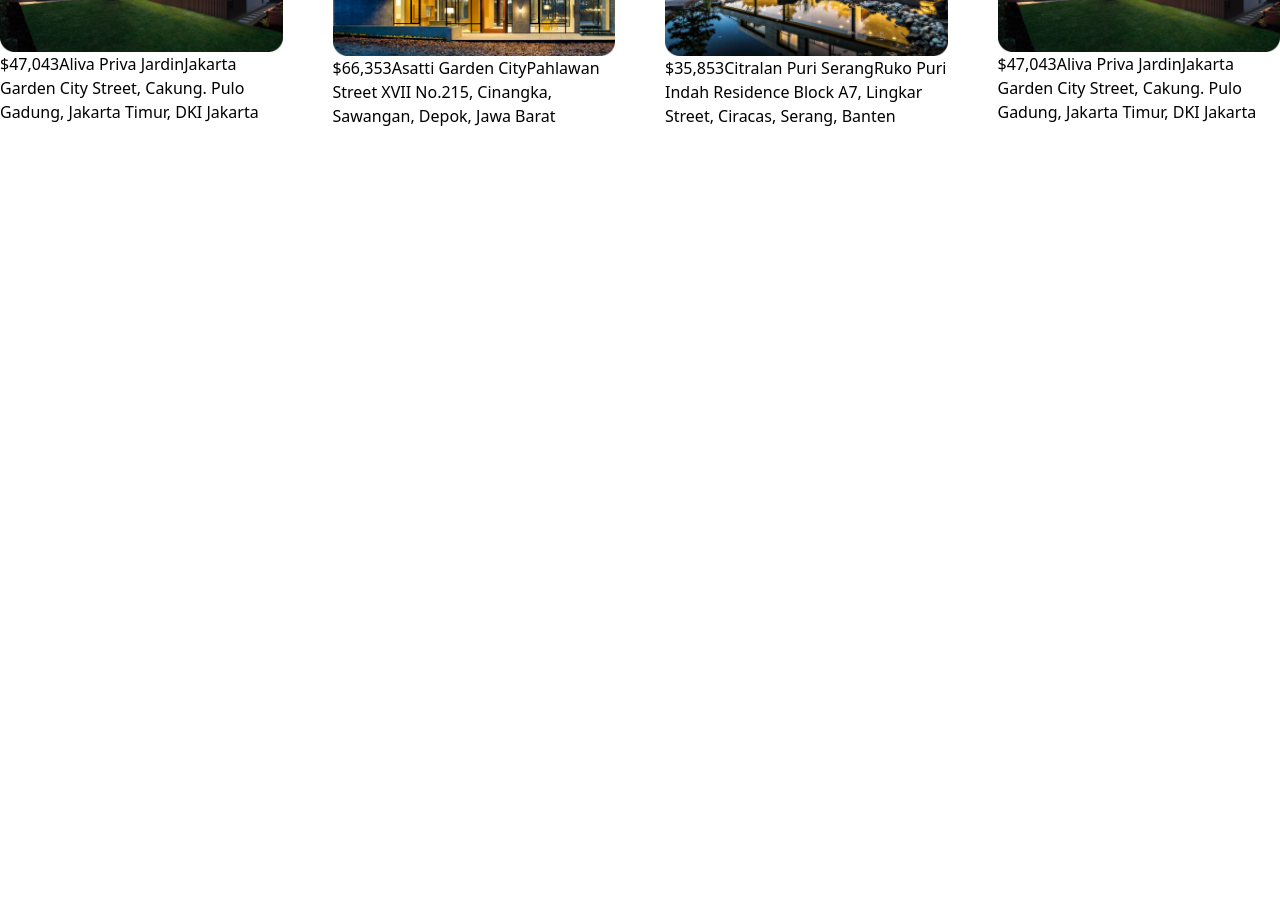
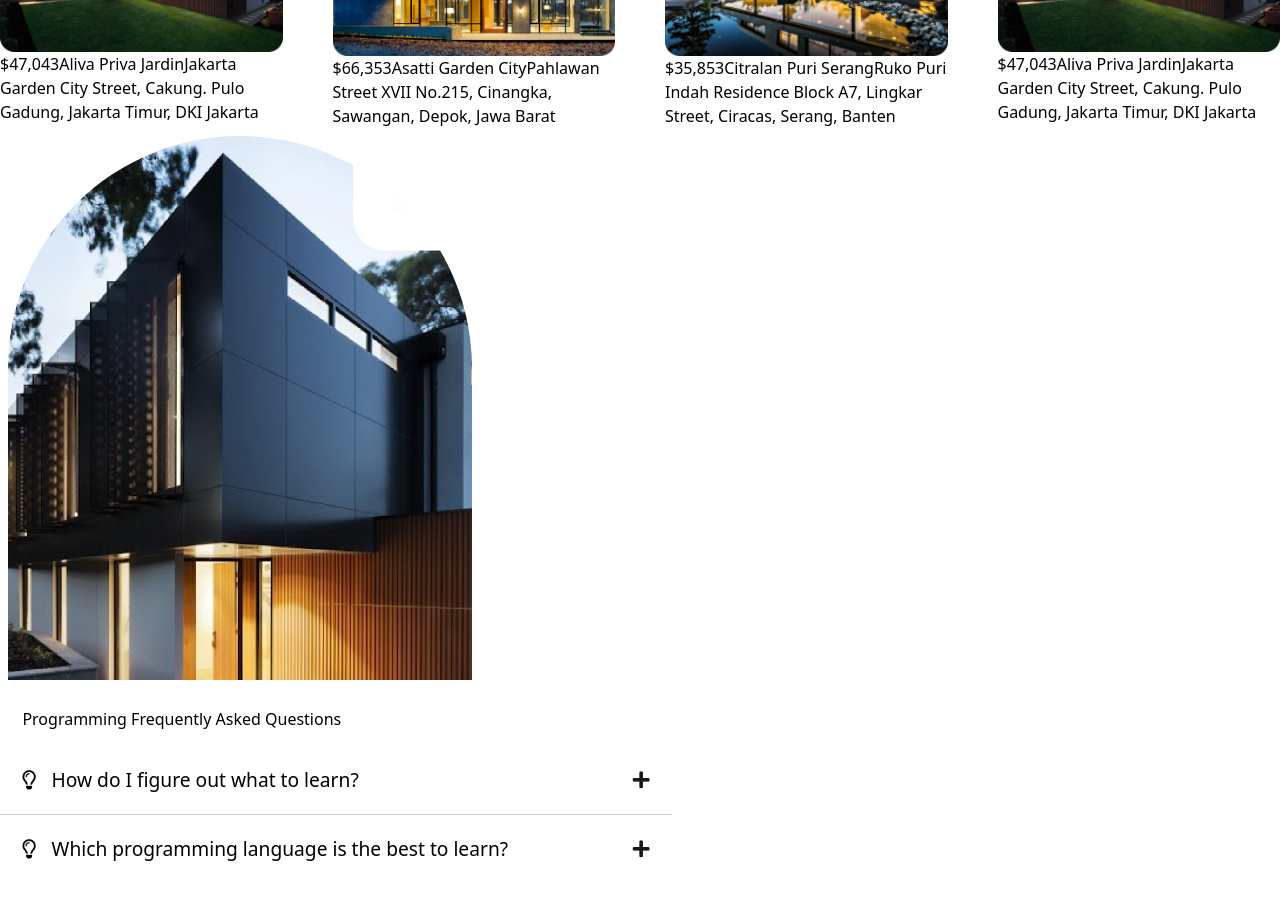
Before and after one commit to MuksanaAkter/real-estate-website, a React (Vite) app: page / in a window 1280 px wide. Shown: the part 2440-3340 px from the top of the page. Before the commit the page ends 2568 px from the top, so only its background shows below. Built offline with nearby package versions, Linux system fonts and the light colour scheme.

Commit message:
Feat: adding faq part

```diff
--- a/index.html
+++ b/index.html
@@ -5,6 +5,10 @@
     <link rel="icon" type="image/svg+xml" href="/real-estate-logo.png" />
     <meta name="viewport" content="width=device-width, initial-scale=1.0" />
     <title>Real Estate</title>
+    <link
+    rel="stylesheet"
+    href="https://cdnjs.cloudflare.com/ajax/libs/font-awesome/5.15.3/css/all.min.css"
+  />
   </head>
   <body>
     <div id="root"></div>
--- a/src/Layout/Home.jsx
+++ b/src/Layout/Home.jsx
@@ -3,6 +3,7 @@ import Header from '../componants/Header/Header'
 import { Hero } from '../componants/Hero/Hero'
 import { Company } from '../componants/Company/Company'
 import { Residencies } from '../componants/Residencies/Residencies'
+import { FaqPart } from '../componants/FAQ/FaqPart'
 
 export const Home = () => {
   return (
@@ -11,6 +12,7 @@ export const Home = () => {
      <Hero></Hero>
      <Company></Company>
      <Residencies></Residencies>
+     <FaqPart></FaqPart>
    </div>
   )
 }
--- /dev/null
+++ b/src/componants/FAQ/FaqPart.css
@@ -0,0 +1,106 @@
+@import url("https://fonts.googleapis.com/css?family=Hind:300,400&display=swap");
+
+:root {
+  --color-text: hsl(248, 10%, 40%);
+  --color-text-muted: hsl(248, 10%, 40%);
+  --color-purple: slateblue;
+}
+
+/* * {
+  box-sizing: border-box;
+  margin: 0;
+  padding: 0;
+} */
+
+/* body {
+  display: grid;
+  place-items: center;
+  overflow: hidden;
+  min-height: 100vh;
+  color: var(--color-text);
+  background: hsl(248, 53%, 95%);
+  font-family: "Hind", sans-serif;
+} */
+
+.accordion {
+  width: 42rem;
+  padding: 1.2rem 0;
+  border-radius: 1rem;
+  background: white;
+/*   box-shadow: 0 0 5rem lightgrey; */
+}
+
+.accordion__heading {
+  margin-bottom: 1rem;
+  padding: 0 1.4rem;
+}
+
+.accordion__item:not(:last-child) {
+  border-bottom: 1px solid lightgrey;
+}
+
+.accordion__btn {
+  display: flex;
+  justify-content: space-between;
+  align-items: center;
+  width: 100%;
+  padding: 1.2rem 1.4rem;
+  background: white;
+  border: none;
+  outline: none;
+  color: black;
+  font-size: 1.2rem;
+  text-align: left;
+  cursor: pointer;
+  transition: 0.1s;
+}
+.accordion__btn:hover {
+  color: var(--color-purple);
+  background: hsl(248, 53%, 97%);
+}
+
+.accordion__item--active .accordion__btn {
+  color: var(--color-purple);
+  border-bottom: 2px solid var(--color-purple);
+  background: hsl(248, 53%, 97%);
+}
+
+.fa-lightbulb {
+  padding-right: 1rem;
+}
+.accordion__icon {
+  border-radius: 50%;
+  transform: rotate(0deg);
+  transition: 0.3s ease-in-out;
+  opacity: 0.9;
+}
+.accordion__item--active .accordion__icon {
+  transform: rotate(135deg);
+}
+
+.accordion__content {
+  font-weight: 300;
+  max-height: 0;
+  opacity: 0;
+  overflow: hidden;
+  color: var(--color-text-muted);
+  transform: translateX(16px);
+  transition: max-height 0.5s ease, opacity 0.5s, transform 0.5s;
+}
+.accordion__content p {
+  padding: 1rem 1.8rem;
+}
+
+.accordion__item--active .accordion__content {
+  opacity: 1;
+  transform: translateX(0px);
+  max-height: 100vh;
+}
+
+.i-containar{
+    width: 30rem;
+    height: 35rem;
+    overflow: hidden;
+    border-radius: 15rem 15rem 0 0;
+    border: 8px solid rgba(255 , 255 , 255, 0.12);
+}
--- /dev/null
+++ b/src/componants/FAQ/FaqPart.jsx
@@ -0,0 +1,68 @@
+import React from "react";
+import "./FaqPart.css";
+
+export const FaqPart = () => {
+  return (
+    <div className="bg-gray-100">
+      <div className="max-w-screen-xl mx-auto flex gap-4 justify-between pt-5 ">
+        <div className="i-containar">
+          <img src="./value.png" alt="" />
+        </div>
+        <div className="pt-10">
+          <div class="accordion">
+            <h2 class="accordion__heading">
+              Programming Frequently Asked Questions
+            </h2>
+            <div class="accordion__item">
+              <button class="accordion__btn">
+                <span class="accordion__caption">
+                  <i class="far fa-lightbulb"></i>How do I figure out what to
+                  learn?
+                </span>
+                <span class="accordion__icon">
+                  <i class="fa fa-plus"></i>
+                </span>
+              </button>
+
+              <div class="accordion__content">
+                <p>
+                  The most important thing is that you want to learn something
+                  that interests you, because once you start learning, you'll be
+                  with this topic for a while. Choosing something just because
+                  it's popular or what others are doing isn't the way to go
+                  because if you don't have a true interest in it, you'll lose
+                  the motivation to learn! Spend some time seriously looking
+                  into the different tech career paths before choosing one to go
+                  down.
+                </p>
+              </div>
+            </div>
+
+            <div class="accordion__item">
+              <button class="accordion__btn">
+                <span class="accordion__caption">
+                  <i class="far fa-lightbulb"></i>Which programming language is
+                  the best to learn?
+                </span>
+                <span class="accordion__icon">
+                  <i class="fa fa-plus"></i>
+                </span>
+              </button>
+
+              <div class="accordion__content">
+                <p>
+                  I usually tell most people to start by learning HTML and CSS,
+                  then move into learning JavaScript. The reason is that
+                  JavaScript is used everywhere: frontend, backend, and even to
+                  build mobile apps. It has many use cases, which is why I think
+                  it's smart to learn.
+                </p>
+              </div>
+            </div>
+
+          </div>
+        </div>
+      </div>
+    </div>
+  );
+};
```
